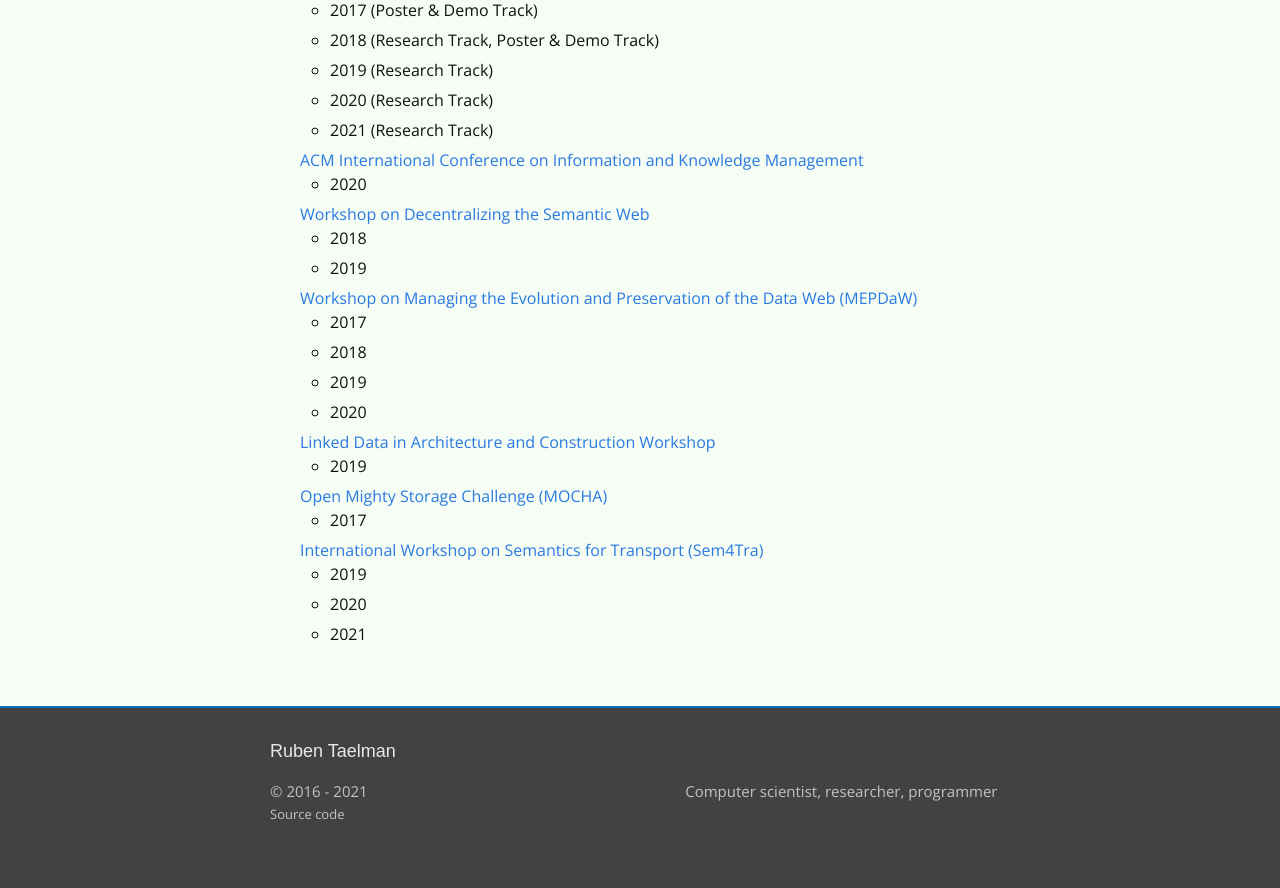
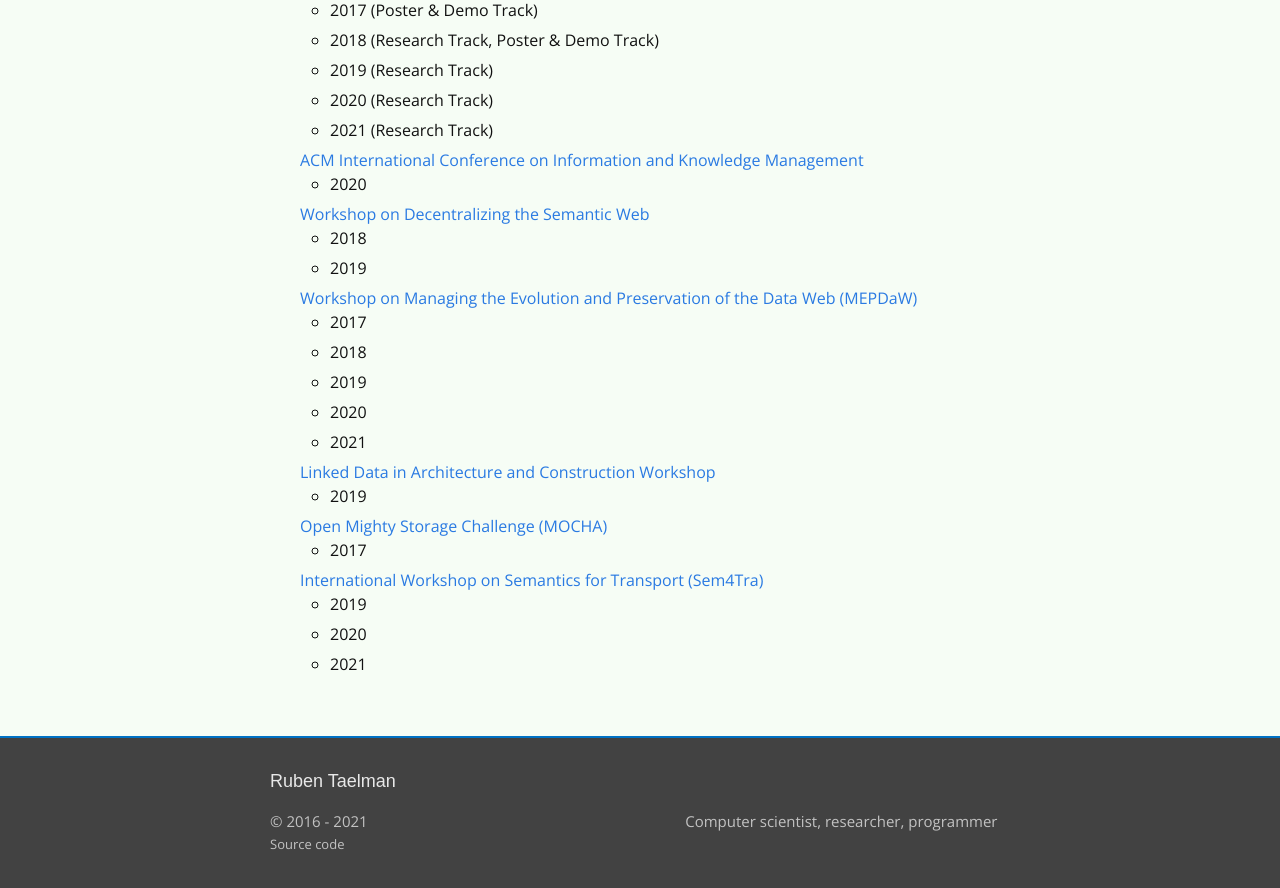
Before and after one commit to rubensworks/rubensworks.net, a Jekyll site: the page built from cv.md, in a window 1280 px wide and 900 px high, scrolled down 5169 px. Shown: the top 888 px of the window. Built offline with Jekyll 4.4.1, drawn with Linux system fonts in a browser that asks for light colours; some web fonts are replaced.

Commit message:
Add MEPDaW 2021 to CV

```diff
--- a/cv.md
+++ b/cv.md
@@ -316,6 +316,7 @@
     * 2018
     * 2019
     * 2020
+    * 2021
 * [Linked Data in Architecture and Construction Workshop](http://www.linkedbuildingdata.net/ldac2019/index.html)
     * 2019
 * [Open Mighty Storage Challenge (MOCHA)](https://project-hobbit.eu/open-challenges/mocha-open-challenge/)
```
